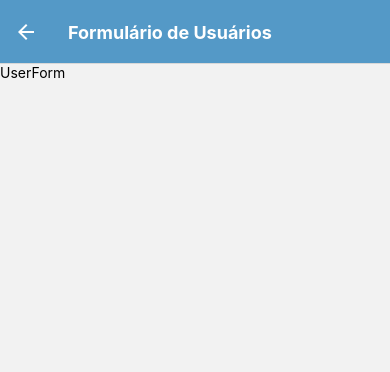
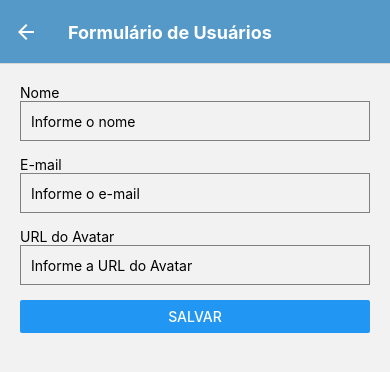
Before and after one commit to rcttavares/rncrud, a React Native app: screen /UserForm in a window 390 px wide. Shown: the top 372 px of the page. Built offline with nearby package versions, Linux system fonts and the light colour scheme.

Commit message:
Add user form component

```diff
--- a/src/views/UserForm.js
+++ b/src/views/UserForm.js
@@ -1,6 +1,54 @@
-import React from 'react';
-import {Text} from 'react-native';
+import React, {useState} from 'react';
+import {Button, StyleSheet, Text, TextInput, View} from 'react-native';
 
-export default props => {
-  return <Text>UserForm</Text>;
+export default ({route, navigation}) => {
+  const [user, setUser] = useState(route.params ? route.params : {});
+
+  return (
+    <View style={style.form}>
+      <Text>Nome</Text>
+      <TextInput
+        style={style.input}
+        onChangeText={name => setUser({...user, name})}
+        placeholder="Informe o nome"
+        value={user.name}
+      />
+
+      <Text>E-mail</Text>
+      <TextInput
+        style={style.input}
+        onChangeText={email => setUser({...user, email})}
+        placeholder="Informe o e-mail"
+        value={user.email}
+      />
+
+      <Text>URL do Avatar</Text>
+      <TextInput
+        style={style.input}
+        onChangeText={avatarUrl => setUser({...user, avatarUrl})}
+        placeholder="Informe a URL do Avatar"
+        value={user.avatarUrl}
+      />
+
+      <Button
+        title="Salvar"
+        onPress={() => {
+          navigation.goBack();
+        }}
+      />
+    </View>
+  );
 };
+
+const style = StyleSheet.create({
+  form: {
+    padding: 20,
+  },
+  input: {
+    height: 40,
+    borderColor: 'gray',
+    borderWidth: 1,
+    padding: 10,
+    marginBottom: 15,
+  },
+});
```
